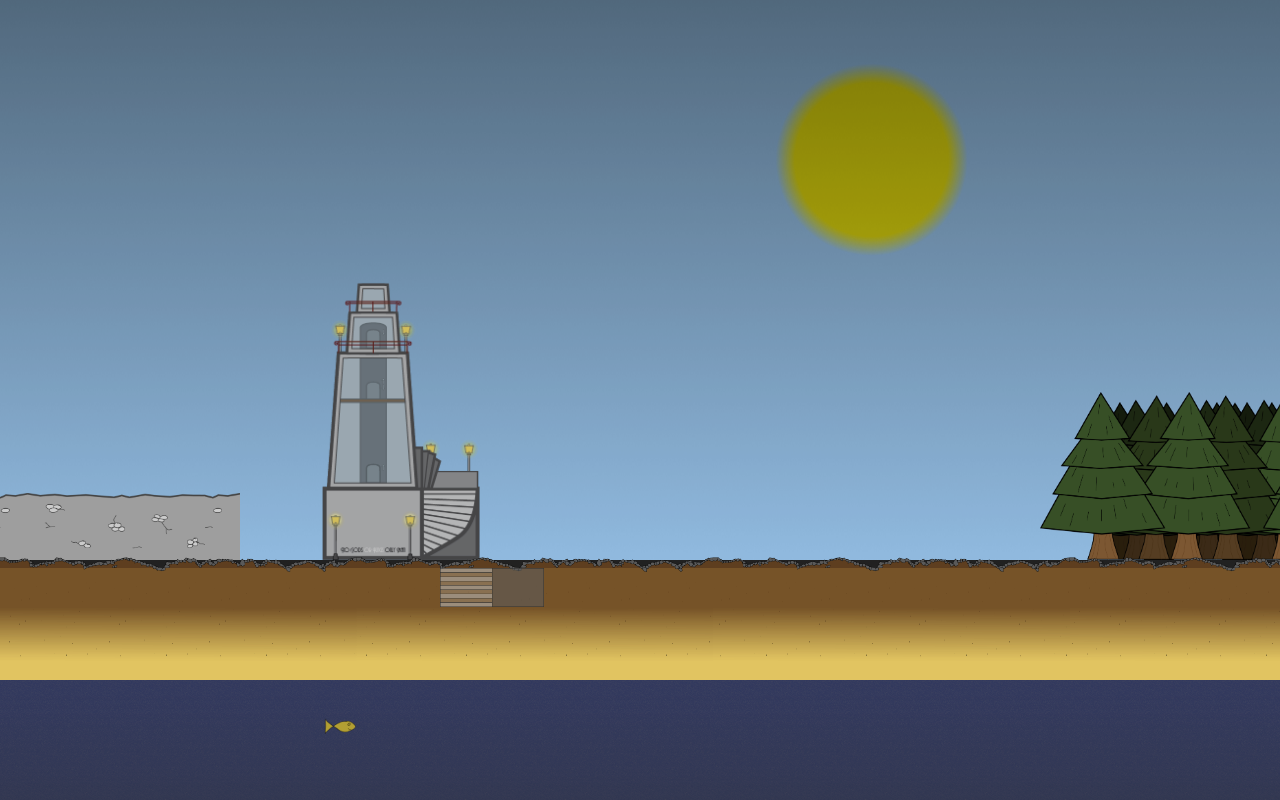
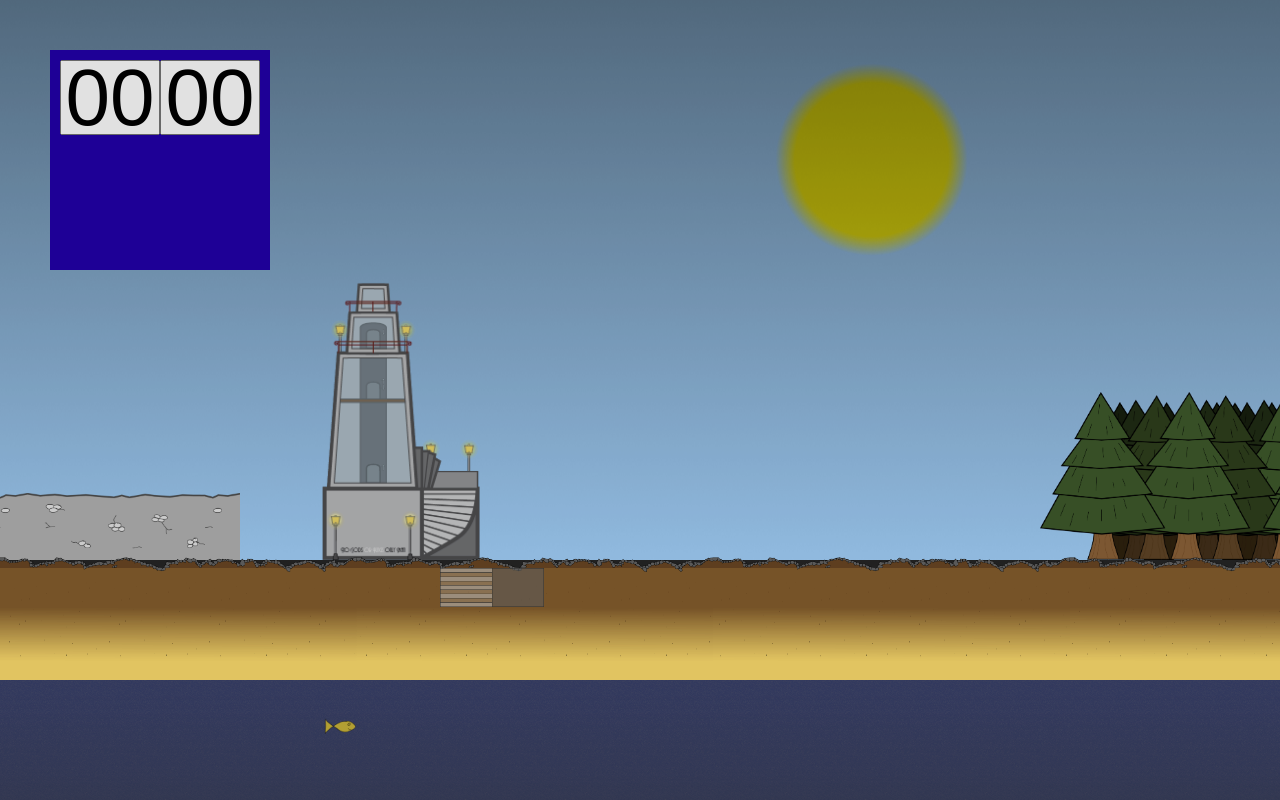
Before and after one commit to bonzo45/samesgate.co.uk, a plain HTML site: page index.html in a window 1280 px wide. Shown: the top 800 px of the page. Drawn offline with Linux system fonts and the light colour scheme.

Commit message:
Can't get the animations to consistently reset.

```diff
--- a/index.html
+++ b/index.html
@@ -70,7 +70,14 @@ To put back... or not...?
 </head>
 
 <body onload="init()">
-  <div id="daynightfilter" class="mask"></div>
+  <div id="day_night_filter" class="mask"></div>
+
+  <div id="time_control">
+    <form>
+      <input id="input_hours" class="time" type="text"></input><!--
+   --><input id="input_minutes" class="time" type="text"></input>
+    </form>
+  </div>
 
   <div id="sky">
     <div id="sky_background">
--- a/init.js
+++ b/init.js
@@ -215,6 +215,18 @@ function initDayNight() {
 }
 
 function setTime(time) {
+  // Remove previous animations.
+  $('#sky_background_sun_moon_rotating').resetKeyframe(function() {
+    $('.mask').resetKeyframe(function() {
+      $('#day_night_rotation').remove();
+      $('#day_night_darkness').remove();
+
+      // Update Display
+      var stringHours = padOneZero(time.getHours() + '');
+      var stringMinutes = padOneZero(time.getMinutes() + '');
+      $("#input_hours").val(stringHours);
+      $("#input_minutes").val(stringMinutes);
+
       // Light-Dark Cycle.
       // Calculate how light it is now. Used for keyframes 1 (start) & 4 (end).
       var opacity14 = timeToOpacity(time);
@@ -259,6 +271,8 @@ function setTime(time) {
 
       // DEBUG.
       console.log('Time: ' + time + ', Opacity: ' + opacity14 + ', Rotation: ' + rotation);
+    });
+  });
 }
 
 function timeToOpacity(time) {
@@ -290,3 +304,10 @@ function differenceFromMidday(time) {
   // 24 hour version (for release)
   return (hour + minutes / 60) - 12;
 }
+
+function padOneZero(numberString) {
+  while (numberString.length < 2) {
+    numberString = '0' + numberString;
+  }
+  return numberString;
+}
--- a/styles.sass
+++ b/styles.sass
@@ -108,12 +108,30 @@ body
   background:
     color: black
 
-
 /* ------------------------------------------------------------------- */
-/* ------------------------- Day/Night Filter ------------------------ */
+/* ---------------------------- Day/Night ---------------------------- */
 /* ------------------------------------------------------------------- */
 
-#daynightfilter
+#time_control
+  position: fixed
+  top: 50px
+  left: 50px
+  width: 200px
+  height: 200px
+  background:
+    color: #2200AA
+  z-index: $layer_6
+  padding: 10px 10px 10px 10px
+
+.time
+  width: 100px
+  height: 75px
+  display: inline-block
+  text-align: center
+  font:
+    size: 60pt
+
+#day_night_filter
   position: fixed
   width: 100%
   height: 100%
```
Also changed, not shown: styles.css. Lines whose indentation alone changed are shown as unchanged.
